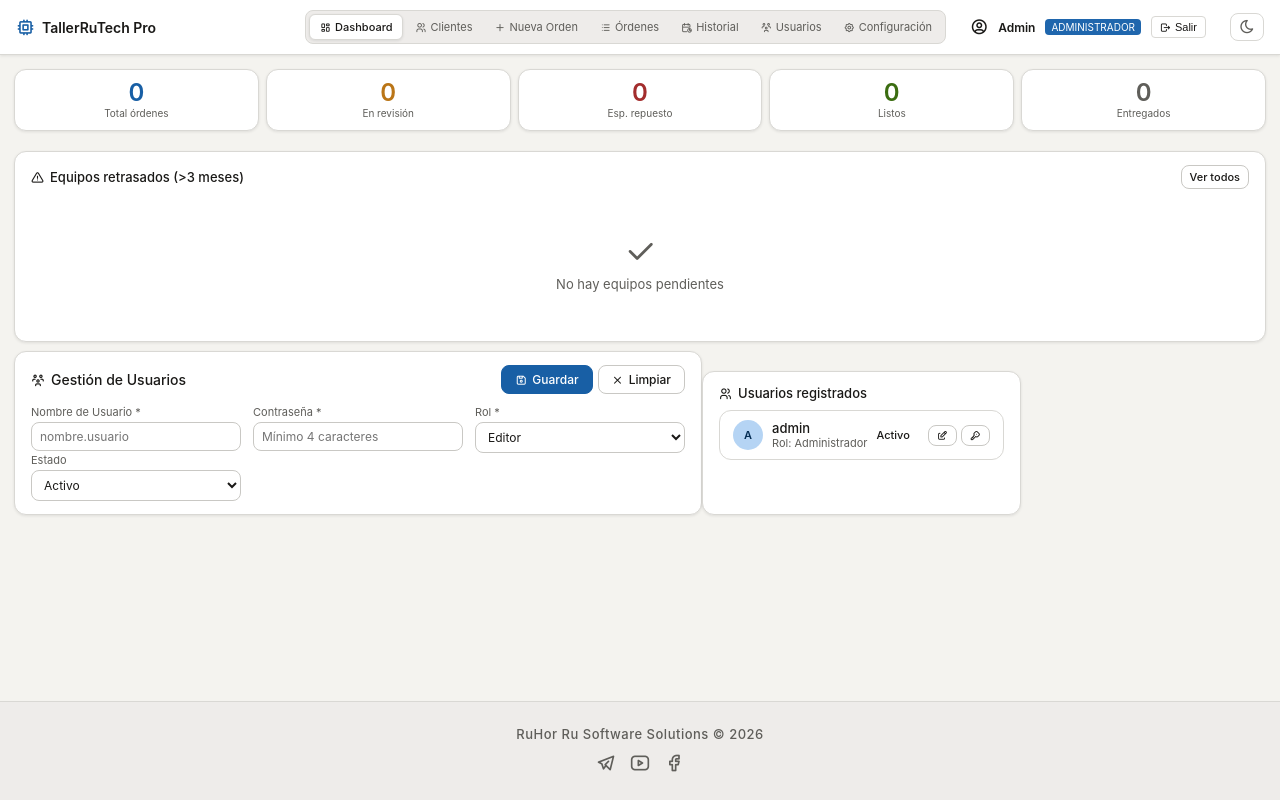
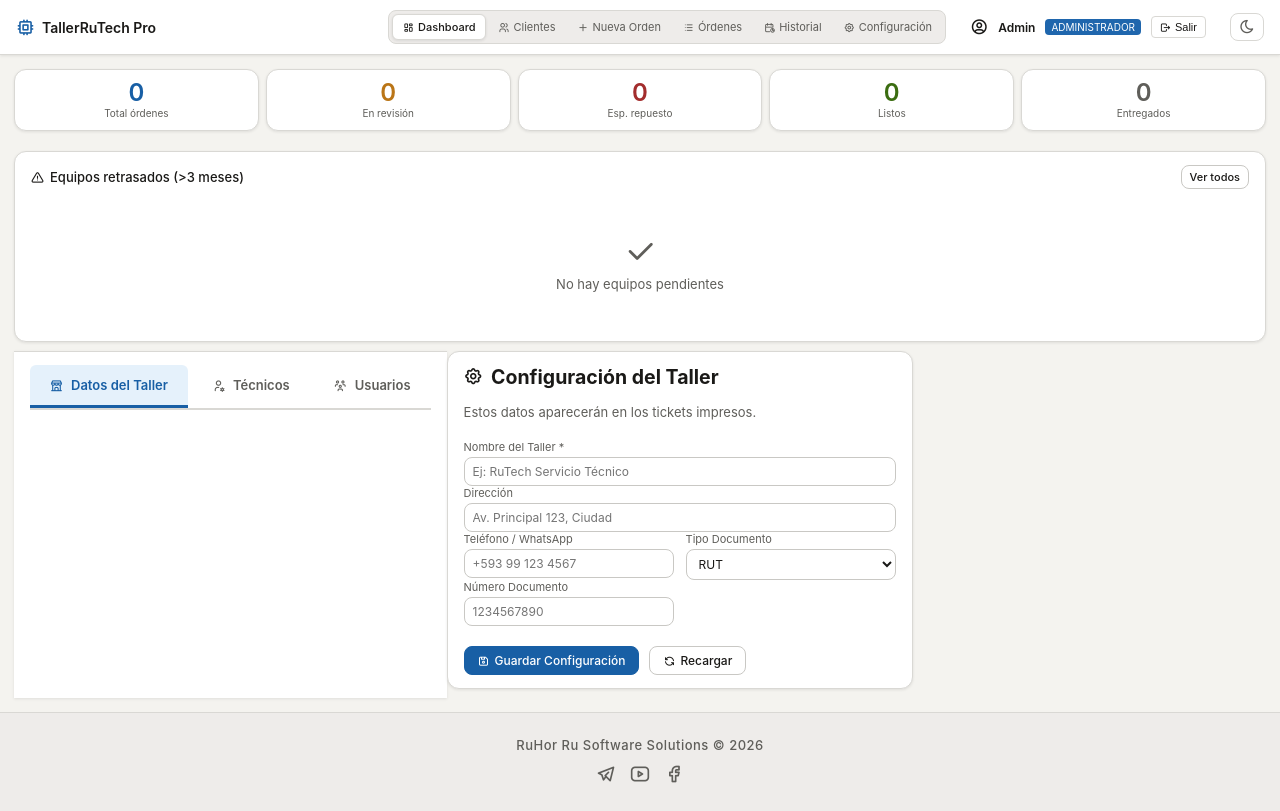
Before and after one commit to RuHorRu/TallerRuTech-Pro, a Flask app: page / in a window 1280 px wide. Run offline with Flask 3, Linux system fonts and the light colour scheme; the visitor is signed in with stand-in values (Sample User, id 1); data comes from the database, SQL or seed files in the repository; data that the repository does not hold is empty; some libraries are stand-ins or nearby versions.

Commit message:
fix módulo config

```diff
--- a/static/css/main.css
+++ b/static/css/main.css
@@ -69,6 +69,7 @@ body{font-family:var(--font);background:var(--bg);color:var(--text);font-size:13
 .tab.active{background:var(--bgp);color:var(--text);font-weight:500;border:1px solid var(--border);box-shadow:var(--sh)}
 .tab:hover:not(.active){color:var(--text);background:var(--bg3)}
 .content{padding:14px; flex: 1;} .page{display:none} .page.active{display:block}
+#page-configuracion { padding: 0; }
 .stats-grid{display:grid;grid-template-columns:repeat(auto-fit,minmax(95px,1fr));gap:7px;margin-bottom:14px}
 .stat-card{background:var(--bgp);border:1px solid var(--border);border-radius:var(--rl);padding:11px;text-align:center;box-shadow:var(--sh)}
 .stat-num{font-size:24px;font-weight:600;line-height:1}.stat-lbl{font-size:10px;color:var(--text2);margin-top:2px}
@@ -181,3 +182,52 @@ hr.sep{border:none;border-top:1px solid var(--border);margin:10px 0}
   transition: color 0.2s, transform 0.2s;
 }
 .footer-social a:hover { color: var(--blue); transform: scale(1.1); }
+
+/* ═══ CONFIGURACIÓN CON PESTAÑAS ═══ */
+#page-configuracion .config-tabs {
+  display: flex;
+  flex-direction: row;
+  border-bottom: 2px solid var(--border);
+  margin-bottom: 0;
+  gap: 4px;
+  overflow-x: auto;
+  justify-content: flex-start;
+  background: transparent;
+}
+#page-configuracion .config-tab {
+  padding: 12px 20px;
+  font-size: 13px;
+  cursor: pointer;
+  border: none;
+  background: transparent;
+  color: var(--text2);
+  border-bottom: 3px solid transparent;
+  transition: all 0.15s;
+  white-space: nowrap;
+  display: flex;
+  align-items: center;
+  gap: 8px;
+  font-family: var(--font);
+  font-weight: 600;
+  border-radius: 6px 6px 0 0;
+}
+#page-configuracion .config-tab.active {
+  color: var(--blue);
+  border-bottom-color: var(--blue);
+  background: var(--blue-l);
+}
+#page-configuracion .config-tab:hover:not(.active) {
+  color: var(--text);
+  background: var(--bg2);
+}
+#page-configuracion .config-panel {
+  display: none;
+  animation: fadeIn 0.2s ease;
+}
+#page-configuracion .config-panel.active {
+  display: block;
+}
+@keyframes fadeIn {
+  from { opacity: 0; transform: translateY(5px); }
+  to { opacity: 1; transform: translateY(0); }
+}
--- a/static/js/app.js
+++ b/static/js/app.js
@@ -46,13 +46,14 @@ function showPage(p){
   document.querySelectorAll('.page').forEach(x=>x.classList.remove('active'));
   document.querySelectorAll('.tab').forEach(x=>x.classList.remove('active'));
   document.getElementById('page-'+p).classList.add('active');
-  document.getElementById('tab-'+p).classList.add('active');
+  const tabEl = document.getElementById('tab-'+p);
+  if(tabEl) tabEl.classList.add('active');
   if(p==='dashboard') { loadDashboardPending(); loadDashboardStats(); }
   if(p==='ordenes')   { cargarTecnicosSelect(); loadOrdenes(); }
   if(p==='clientes')  loadClientes();
   if(p==='historial') initHistorial();
   if(p==='nueva'&&!editingId) { fetchNextNum(); cargarTecnicosSelect(); }
-  if(p==='configuracion') { cargarConfiguracion(); loadTecnicos(); }
+  if(p==='configuracion') { cargarConfiguracion(); loadTecnicos(); loadUsuarios(); showConfigTab('datos-taller'); }
 }
 function fetchNextNum(){
   fetch('/api/ordenes?page=1&limit=1')
@@ -1271,4 +1272,32 @@ function limpiarUsuarioForm() {
 document.getElementById('f-fecha-rec').value=new Date().toISOString().split('T')[0];
 initAllRadios();
 checkAuth();
+
+// ═══════════════════════════════════════════
+//  CONFIGURACIÓN PESTAÑAS
+// ═══════════════════════════════════════════
+function showConfigTab(tabName) {
+  // Ocultar todos los paneles
+  document.querySelectorAll('.config-panel').forEach(p => p.classList.remove('active'));
+  // Desactivar todas las pestañas
+  document.querySelectorAll('.config-tab').forEach(t => t.classList.remove('active'));
+
+  // Mostrar panel seleccionado
+  const panel = document.getElementById('panel-' + tabName);
+  if (panel) panel.classList.add('active');
+
+  // Activar pestaña
+  const tabBtn = document.getElementById('ctab-' + tabName);
+  if (tabBtn) tabBtn.classList.add('active');
+
+  // Cargar datos según la pestaña
+  if (tabName === 'tecnicos') {
+    loadTecnicos();
+  } else if (tabName === 'usuarios') {
+    loadUsuarios();
+  } else if (tabName === 'datos-taller') {
+    cargarConfiguracion();
+  }
+}
+
 loadDashboard();
--- a/static/js/stats.js
+++ b/static/js/stats.js
@@ -203,6 +203,10 @@ function renderTecnicosChart(tecnicosData) {
 
 // Cargar equipos retrasados y estadísticas al iniciar
 document.addEventListener('DOMContentLoaded', () => {
-    loadDashboardPending();
-    loadDashboardStats();
+    // Solo cargar dashboard si estamos en la página de dashboard
+    const pageConfig = document.getElementById('page-configuracion');
+    if (!pageConfig || pageConfig.style.display !== 'block') {
+        loadDashboardPending();
+        loadDashboardStats();
+    }
 });
--- a/templates/index.html
+++ b/templates/index.html
@@ -62,8 +62,7 @@
       <button class="tab" onclick="showPage('nueva')" id="tab-nueva"><i class="ti ti-plus"></i> Nueva Orden</button>
       <button class="tab" onclick="showPage('ordenes')" id="tab-ordenes"><i class="ti ti-list"></i> Órdenes</button>
       <button class="tab" onclick="showPage('historial')" id="tab-historial"><i class="ti ti-calendar-stats"></i> Historial</button>
-      <button class="tab admin-only" onclick="showPage('usuarios')" id="tab-usuarios"><i class="ti ti-users-group"></i> Usuarios</button>
-      <button class="tab" onclick="showPage('configuracion')" id="tab-configuracion"><i class="ti ti-settings"></i> Configuración</button>
+      <button class="tab admin-only" onclick="showPage('configuracion')" id="tab-configuracion"><i class="ti ti-settings"></i> Configuración</button>
     </div>
 
     <!-- Información del usuario -->
@@ -544,8 +543,87 @@
   <div id="hist-list"></div>
 </div>
 
-<!-- PÁGINA DE USUARIOS (Solo Admin) -->
-<div class="page admin-only" id="page-usuarios">
+<!-- PÁGINA DE CONFIGURACIÓN (Solo Admin) -->
+<div class="page admin-only" id="page-configuracion">
+  <div class="card" style="border-radius: 0; border-left: none; border-right: none; border-bottom: none; margin-bottom: 0;">
+    <div class="config-tabs">
+      <button class="config-tab active" onclick="showConfigTab('datos-taller')" id="ctab-datos-taller"><i class="ti ti-building-store"></i> Datos del Taller</button>
+      <button class="config-tab" onclick="showConfigTab('tecnicos')" id="ctab-tecnicos"><i class="ti ti-user-cog"></i> Técnicos</button>
+      <button class="config-tab" onclick="showConfigTab('usuarios')" id="ctab-usuarios"><i class="ti ti-users-group"></i> Usuarios</button>
+    </div>
+  </div>
+
+  <!-- Pestaña: Datos del Taller -->
+  <div class="config-panel active" id="panel-datos-taller">
+    <div class="card">
+      <h2 style="margin-bottom:15px;display:flex;align-items:center;gap:8px"><i class="ti ti-settings"></i> Configuración del Taller</h2>
+      <p style="color:var(--text2);margin-bottom:20px">Estos datos aparecerán en los tickets impresos.</p>
+
+      <form id="form-config" onsubmit="guardarConfig(event)" style="max-width:600px">
+        <div class="fg fg-2">
+          <div class="span2"><label>Nombre del Taller *</label><input id="conf-nombre" required placeholder="Ej: RuTech Servicio Técnico"></div>
+          <div class="span2"><label>Dirección</label><input id="conf-direccion" placeholder="Av. Principal 123, Ciudad"></div>
+          <div><label>Teléfono / WhatsApp</label><input id="conf-telefono" placeholder="+593 99 123 4567"></div>
+          <div>
+            <label>Tipo Documento</label>
+            <select id="conf-tipo">
+              <option value="RUT">RUT</option>
+              <option value="RUC">RUC</option>
+              <option value="NIT">NIT</option>
+              <option value="CUIT">CUIT</option>
+              <option value="RFC">RFC</option>
+              <option value="DNI">DNI</option>
+              <option value="CEDULA">Cédula</option>
+              <option value="OTRO">OTRO</option>
+            </select>
+          </div>
+          <div><label>Número Documento</label><input id="conf-num" placeholder="1234567890"></div>
+        </div>
+        <div style="margin-top:20px;display:flex;gap:10px">
+          <button type="submit" class="btn btn-primary"><i class="ti ti-device-floppy"></i> Guardar Configuración</button>
+          <button type="button" class="btn" onclick="cargarConfig()"><i class="ti ti-refresh"></i> Recargar</button>
+        </div>
+      </form>
+    </div>
+  </div>
+
+  <!-- Pestaña: Técnicos -->
+  <div class="config-panel" id="panel-tecnicos">
+    <div class="card">
+      <div style="display:flex;align-items:center;justify-content:space-between;margin-bottom:11px">
+        <div style="font-weight:500;font-size:14px;display:flex;align-items:center;gap:6px"><i class="ti ti-user-cog"></i> <span id="tec-form-title">Gestión de Técnicos</span></div>
+        <div class="btn-group">
+          <button class="btn btn-primary" onclick="guardarTecnico()"><i class="ti ti-device-floppy"></i> Guardar</button>
+          <button class="btn" onclick="limpiarTec()"><i class="ti ti-x"></i> Limpiar</button>
+        </div>
+      </div>
+      <div class="fg fg-3">
+        <div><label>ID (auto)</label><input id="tec-id" readonly style="background:#f5f5f5"></div>
+        <div><label>Cédula / DNI</label><input id="tec-dni" placeholder="0112345678"></div>
+        <div><label>Nombres *</label><input id="tec-nombres" placeholder="Juan Carlos"></div>
+        <div><label>Apellidos *</label><input id="tec-apellidos" placeholder="Pérez Rodríguez"></div>
+        <div><label>Especialidad</label><input id="tec-especialidad" placeholder="Laptops, Celulares, etc."></div>
+        <div><label>Teléfono</label><input id="tec-tel" placeholder="099 123 4567"></div>
+        <div><label>Correo</label><input id="tec-email" type="email" placeholder="tecnico@email.com"></div>
+        <div>
+          <label>Estado</label>
+          <select id="tec-activo">
+            <option value="1">Activo</option>
+            <option value="0">Inactivo</option>
+          </select>
+        </div>
+      </div>
+    </div>
+
+    <div class="card" style="margin-top:20px">
+      <div style="font-weight:500;margin-bottom:9px;display:flex;align-items:center;gap:6px"><i class="ti ti-users"></i> Técnicos registrados</div>
+      <input id="search-tec" placeholder="Buscar por cédula, nombre..." oninput="loadTecnicos(1)" style="margin-bottom:9px">
+      <div id="lista-tecnicos"></div>
+    </div>
+  </div>
+
+  <!-- Pestaña: Usuarios -->
+  <div class="config-panel" id="panel-usuarios">
     <div class="card">
       <div style="display:flex;align-items:center;justify-content:space-between;margin-bottom:11px">
         <div style="font-weight:500;font-size:14px;display:flex;align-items:center;gap:6px">
@@ -584,70 +662,6 @@
       <div id="lista-usuarios"></div>
     </div>
   </div>
-
-<div class="page" id="page-configuracion">
-  <div class="card">
-    <h2 style="margin-bottom:15px;display:flex;align-items:center;gap:8px"><i class="ti ti-settings"></i> Configuración del Taller</h2>
-    <p style="color:var(--text2);margin-bottom:20px">Estos datos aparecerán en los tickets impresos.</p>
-
-    <form id="form-config" onsubmit="guardarConfig(event)" style="max-width:600px">
-      <div class="fg fg-2">
-        <div class="span2"><label>Nombre del Taller *</label><input id="conf-nombre" required placeholder="Ej: RuTech Servicio Técnico"></div>
-        <div class="span2"><label>Dirección</label><input id="conf-direccion" placeholder="Av. Principal 123, Ciudad"></div>
-        <div><label>Teléfono / WhatsApp</label><input id="conf-telefono" placeholder="+593 99 123 4567"></div>
-        <div>
-          <label>Tipo Documento</label>
-          <select id="conf-tipo">
-            <option value="RUT">RUT</option>
-            <option value="RUC">RUC</option>
-            <option value="NIT">NIT</option>
-            <option value="CUIT">CUIT</option>
-            <option value="RFC">RFC</option>
-            <option value="DNI">DNI</option>
-            <option value="CEDULA">Cédula</option>
-            <option value="OTRO">OTRO</option>
-          </select>
-        </div>
-        <div><label>Número Documento</label><input id="conf-num" placeholder="1234567890"></div>
-      </div>
-      <div style="margin-top:20px;display:flex;gap:10px">
-        <button type="submit" class="btn btn-primary"><i class="ti ti-device-floppy"></i> Guardar Configuración</button>
-        <button type="button" class="btn" onclick="cargarConfig()"><i class="ti ti-refresh"></i> Recargar</button>
-      </div>
-    </form>
-  </div>
-
-  <!-- SECCIÓN DE TÉCNICOS -->
-  <div class="card" style="margin-top:20px">
-    <div style="display:flex;align-items:center;justify-content:space-between;margin-bottom:11px">
-      <div style="font-weight:500;font-size:14px;display:flex;align-items:center;gap:6px"><i class="ti ti-user-cog"></i> <span id="tec-form-title">Gestión de Técnicos</span></div>
-      <div class="btn-group">
-        <button class="btn btn-primary" onclick="guardarTecnico()"><i class="ti ti-device-floppy"></i> Guardar</button>
-        <button class="btn" onclick="limpiarTec()"><i class="ti ti-x"></i> Limpiar</button>
-      </div>
-    </div>
-    <div class="fg fg-3">
-      <div><label>ID (auto)</label><input id="tec-id" readonly style="background:#f5f5f5"></div>
-      <div><label>Cédula / DNI</label><input id="tec-dni" placeholder="0112345678"></div>
-      <div><label>Nombres *</label><input id="tec-nombres" placeholder="Juan Carlos"></div>
-      <div><label>Apellidos *</label><input id="tec-apellidos" placeholder="Pérez Rodríguez"></div>
-      <div><label>Especialidad</label><input id="tec-especialidad" placeholder="Laptops, Celulares, etc."></div>
-      <div><label>Teléfono</label><input id="tec-tel" placeholder="099 123 4567"></div>
-      <div><label>Correo</label><input id="tec-email" type="email" placeholder="tecnico@email.com"></div>
-      <div>
-        <label>Estado</label>
-        <select id="tec-activo">
-          <option value="1">Activo</option>
-          <option value="0">Inactivo</option>
-        </select>
-      </div>
-    </div>
-  </div>
-
-  <div class="card" style="margin-top:20px">
-    <div style="font-weight:500;margin-bottom:9px;display:flex;align-items:center;gap:6px"><i class="ti ti-users"></i> Técnicos registrados</div>
-    <input id="search-tec" placeholder="Buscar por cédula, nombre..." oninput="loadTecnicos(1)" style="margin-bottom:9px">
-    <div id="lista-tecnicos"></div>
   </div>
 </div>
 
```
Lines whose indentation alone changed are shown as unchanged.
